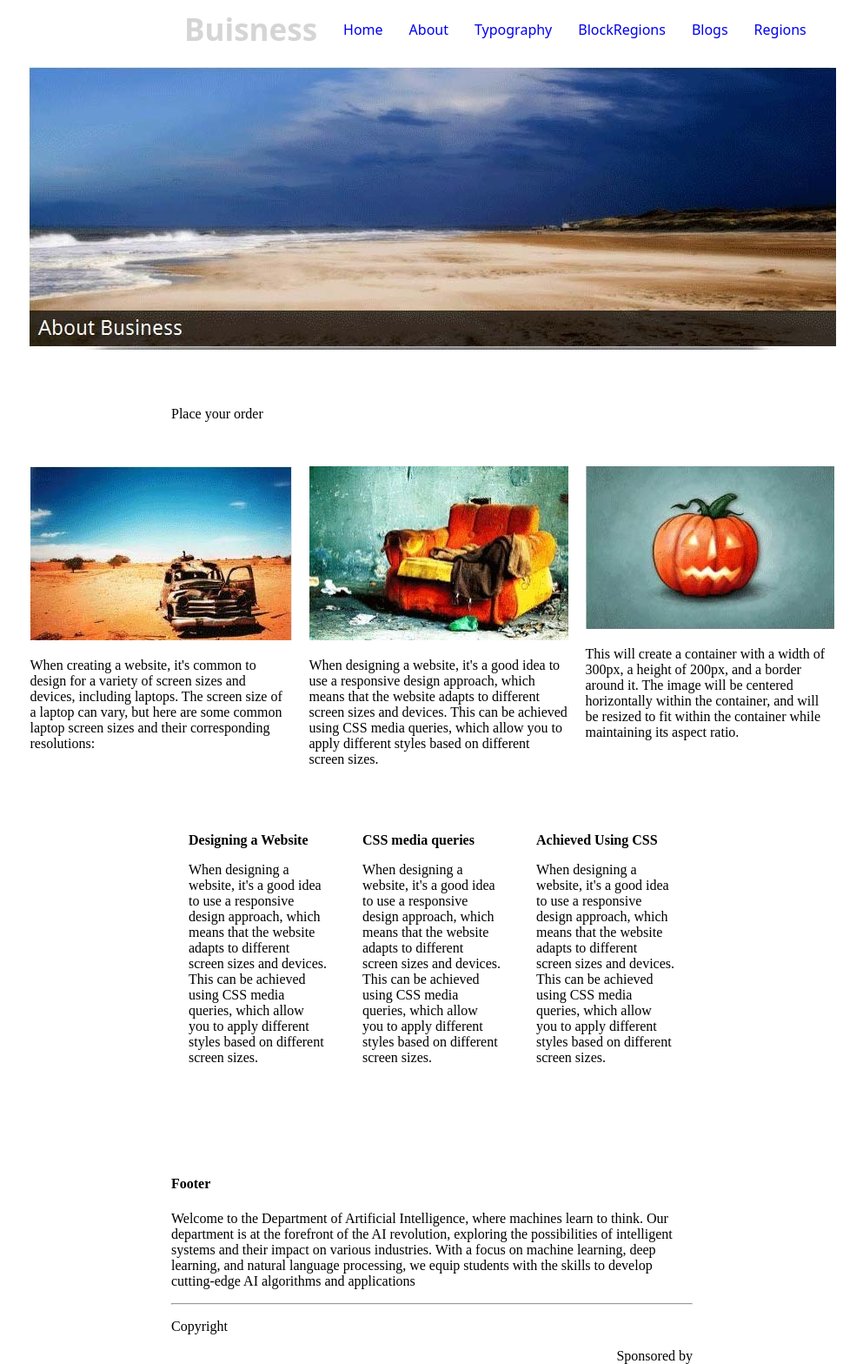
After one commit to joana5457/Buisness, a PHP site: page /index.html in a window 1280 px wide. The commit adds this page. Shown: the whole page at 87% size, without its empty margins (143-1136 px from the left). Run offline with PHP 8.4, Linux system fonts and the light colour scheme.

Commit message:
Add files via upload

```diff
--- /dev/null
+++ b/index.html
@@ -0,0 +1,109 @@
+
+<!Doctype html>
+<html>
+    <head>
+        <title> </title>
+
+    <link href="css/style.css" rel="stylesheet">
+
+    <nav class="navbar">
+    <div class="navdiv">
+        <div class="logo"><a href="#">Buisness</a></div>
+
+    <ul>
+        <li><a href="#">Home</a></li>
+        <li>
+            <a href="#">About<i class="fas fa-caret-down"></i></a>
+            <div class="dropdown">
+                <!-- <ul>
+                <li><a href="#">Home</a></li>
+                <li><a href="#">Home</a></li>
+                <li><a href="#">Home</a></li>
+                <li><a href="#">Home</a></li>
+                </ul> -->
+            </div>
+        </li>
+        <li><a href="#">Typography</a></li>
+        <li><a href="#">BlockRegions</a></li>
+        <li><a href="#">Blogs</a></li>
+        <li><a href="#">Regions</a></li>
+</ul>
+</nav>
+</div>
+
+</head>
+<body>
+
+<div id="container">
+    <div><img src="img/what.jpeg" alt=""></div>
+    </div>
+
+    <div id="container2">
+    <div>Place your order</div>
+    <br>
+    <br>
+
+    <div id="container1">
+    <div> <img src="img/gh.jpeg" alt="">
+<p>When creating a website, it's common to design
+for a variety of screen sizes and devices, including
+laptops. The screen size of a laptop can vary, but here
+are some common laptop screen sizes and their corresponding
+resolutions: </p>
+</div>
+
+    <div> <img src="img/yf.jpeg" alt="">
+<p> When designing a website, it's a good idea to use a responsive
+    design approach, which means that the website adapts to different
+    screen sizes and devices. This can be achieved using CSS media queries,
+    which allow you to apply different styles based on different screen sizes. </p>
+</div>
+    <div> <img src="img/hj.jpeg" alt="">
+<p> This will create a container with a width of 300px, a height of 200px, and a
+    border around it. The image will be centered horizontally within the container,
+    and will be resized to fit within the container while maintaining its aspect ratio. </p>
+</div>
+</div>
+
+
+<div id="container">
+    <div>
+        <P><b>Designing a Website</b></p>
+        <p>When designing a website, it's a good idea to use a responsive
+    design approach, which means that the website adapts to different
+    screen sizes and devices. This can be achieved using CSS media queries,
+    which allow you to apply different styles based on different screen sizes.
+</p></div>
+
+    <div>
+    <p><b>CSS media queries</b></p>
+    <p>When designing a website, it's a good idea to use a responsive
+    design approach, which means that the website adapts to different
+    screen sizes and devices. This can be achieved using CSS media queries,
+    which allow you to apply different styles based on different screen sizes.</p></div>
+
+
+    <div>
+    <p><b>Achieved Using CSS</b></p>
+    <p>When designing a website, it's a good idea to use a responsive
+    design approach, which means that the website adapts to different
+    screen sizes and devices. This can be achieved using CSS media queries,
+    which allow you to apply different styles based on different screen sizes.</p></div>
+</div>
+
+<footer>
+    <p><h4>Footer</h4></p>
+    <p>Welcome to the Department of Artificial Intelligence, where machines learn to think. Our department is at the forefront of the AI revolution, exploring the possibilities
+     of intelligent systems and their impact on various industries. With a focus on machine learning, deep learning, and natural language processing, we equip students with the skills to develop cutting-edge
+    AI algorithms and applications</p>
+</footer>
+
+<hr>
+<p> Copyright</p>
+
+<p align="right">Sponsored by</p>
+
+
+</body>
+
+</html>
--- a/style.css
+++ b/style.css
@@ -14,6 +14,8 @@ body{
 .navbar{
     background: rgb(255, 255, 255); font-family: system-ui,
     -apple-system, BlinkMacSystemFont, 'Segoe UI', Roboto, Oxygen, Ubuntu, Cantarell, 'Open Sans', 'Helvetica Neue', sans-serif; padding-right: 15px; padding-left:15px;
+    text-decoration: none;
+    transition: all;
 }
 
 .navbar ul{
@@ -22,6 +24,7 @@ body{
     display: flex;
     list-style: none;
     align-items: center
+    color var(--color-primary);
 }
 
 .navdiv{
```
Also changed, not shown: footer.html (added, +14 -0 lines).
